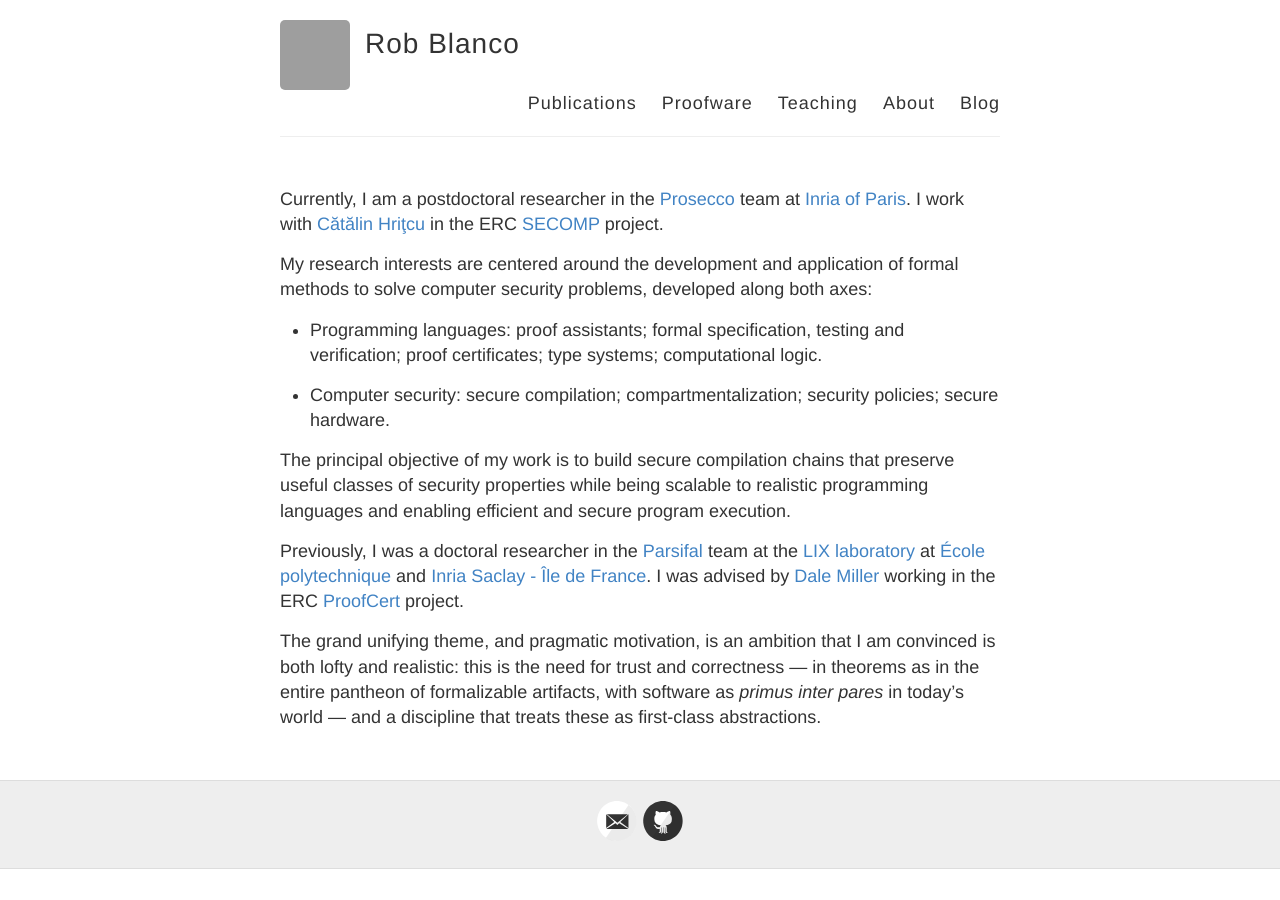
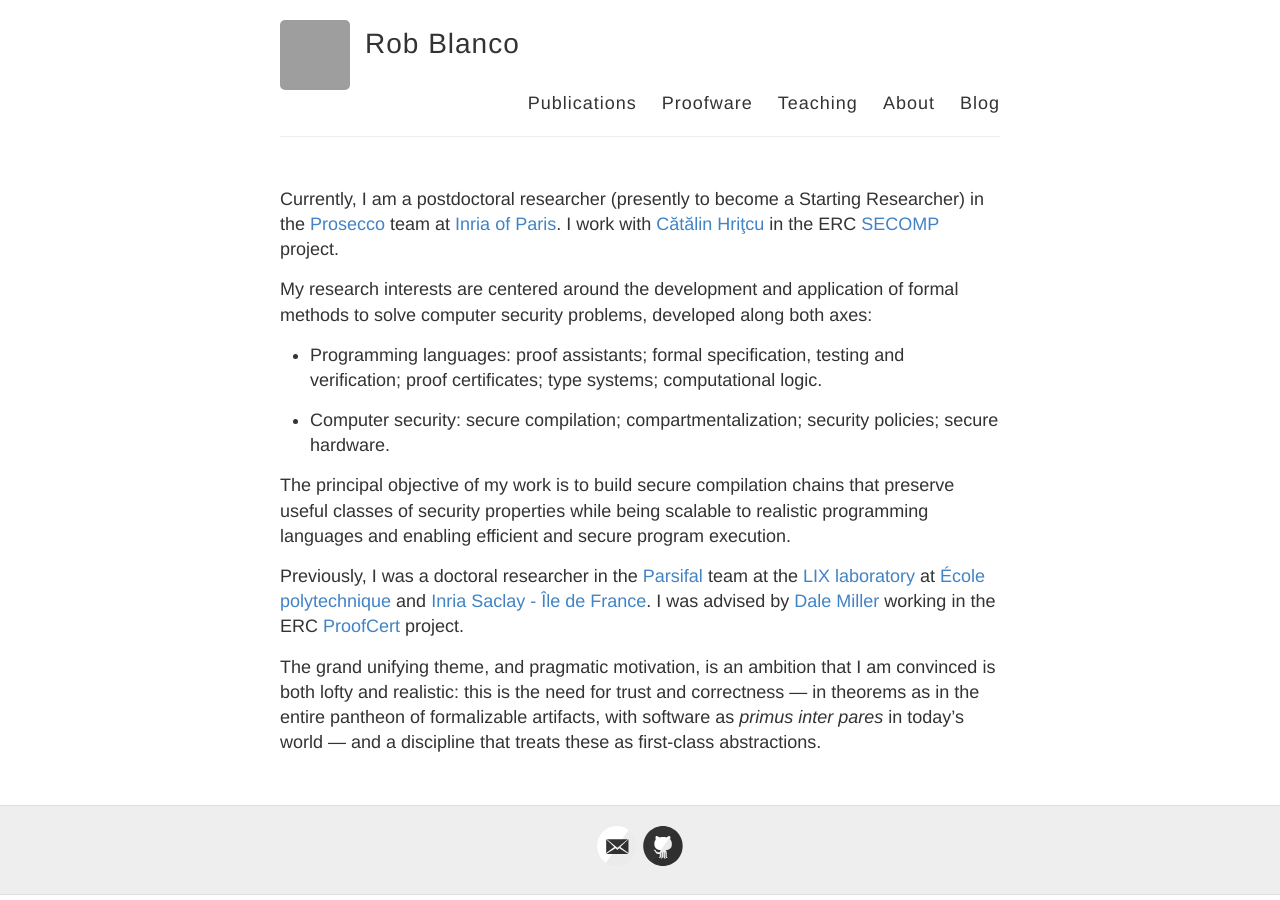
Before and after one commit to robblanco/robblanco.github.io, a Jekyll site: the page built from index.md, in a window 1280 px wide. Built offline with Jekyll 4.4.1, drawn with Linux system fonts in a browser that asks for light colours; grey boxes are pictures that could not be loaded.

Commit message:
Note upcoming promotion

```diff
--- a/index.md
+++ b/index.md
@@ -3,6 +3,7 @@ layout: default
 ---
 
 Currently, I am a postdoctoral researcher
+(presently to become a Starting Researcher)
 in the [Prosecco](http://prosecco.gforge.inria.fr/) team
 at [Inria of Paris](https://www.inria.fr/en/centre/paris).
 I work with [Cătălin Hriţcu](http://prosecco.gforge.inria.fr/personal/hritcu/)
```
